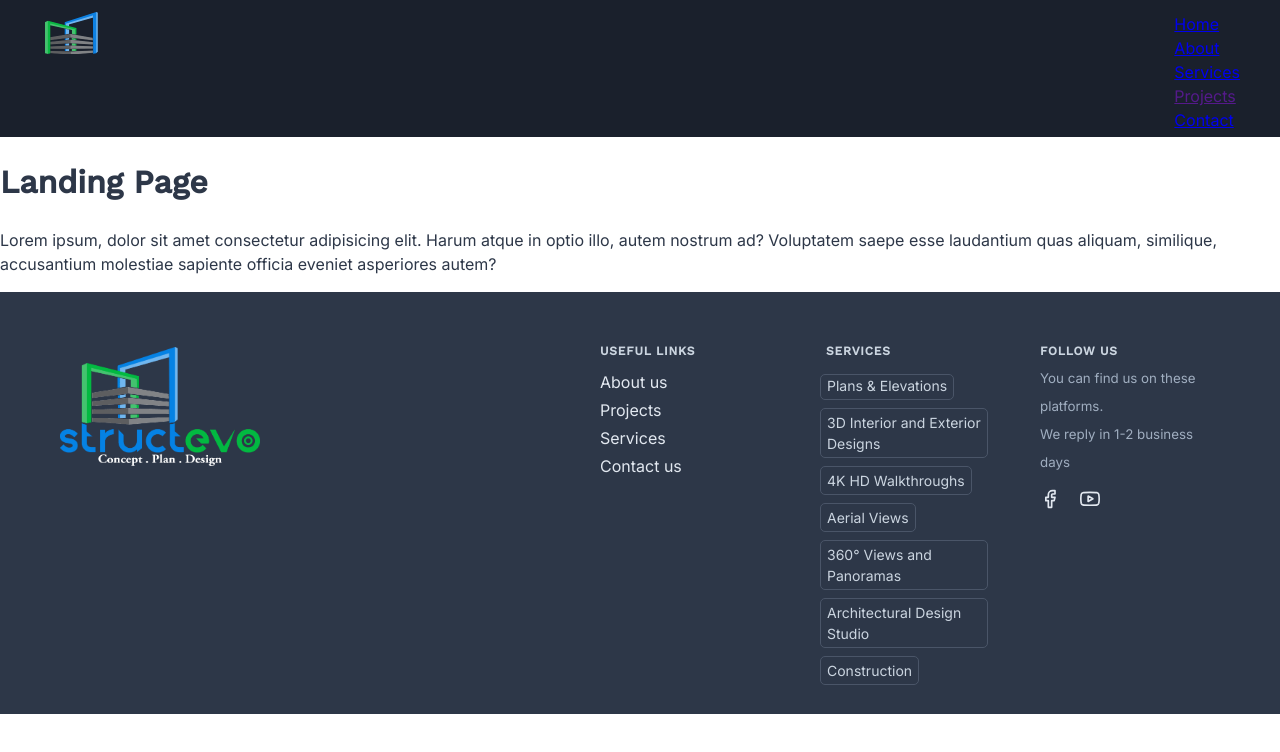
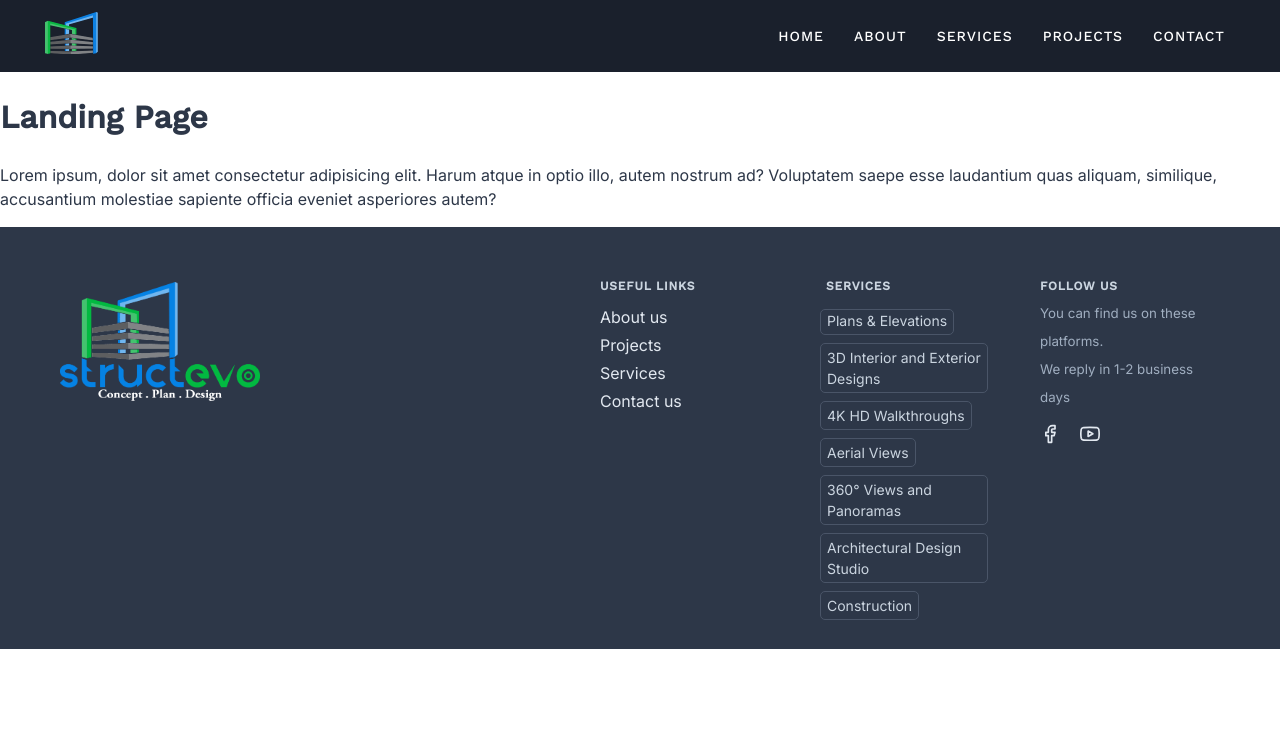
Before and after one commit to agneym/structevo-website, a Next.js app: page / in a window 1280 px wide. Shown: the top 752 px of the page. Built offline with nearby package versions, Linux system fonts and the light colour scheme.

Commit message:
add navbar

```diff
--- a/components/Navbar/NavLinks.js
+++ b/components/Navbar/NavLinks.js
@@ -27,11 +27,35 @@ const links = [
   },
 ];
 
-const ListItem = styled.li``;
+const List = styled(NakedList)`
+  display: flex;
+`;
+
+const ListItem = styled.li`
+  margin: 0 1.5rem;
+  text-transform: uppercase;
+  font-size: 1.4rem;
+  font-family: ${(props) => props.theme.fonts.heading};
+  letter-spacing: 0.1rem;
+  color: ${(props) => props.theme.colors.white};
+
+  &:first-child {
+    margin-left: 0;
+  }
+
+  &:hover {
+    color: ${(props) => props.theme.colors.gray[400]};
+  }
+
+  a {
+    text-decoration: none;
+    color: inherit;
+  }
+`;
 
 function NavLinks() {
   return (
-    <NakedList>
+    <List>
       {links.map((link) => {
         return (
           <ListItem>
@@ -39,7 +63,7 @@ function NavLinks() {
           </ListItem>
         );
       })}
-    </NakedList>
+    </List>
   );
 }
 
--- a/components/Navbar/index.js
+++ b/components/Navbar/index.js
@@ -5,10 +5,11 @@ import NavLinks from "./NavLinks";
 
 const Nav = styled.nav`
   background-color: ${(props) => props.theme.colors.gray[900]};
-  padding: 1.2rem 4rem 0.5rem;
+  padding: 1.2rem 4rem;
   color: ${(props) => props.theme.colors.white};
   display: flex;
   justify-content: space-between;
+  align-items: center;
 `;
 
 const Logo = styled.img`
```
